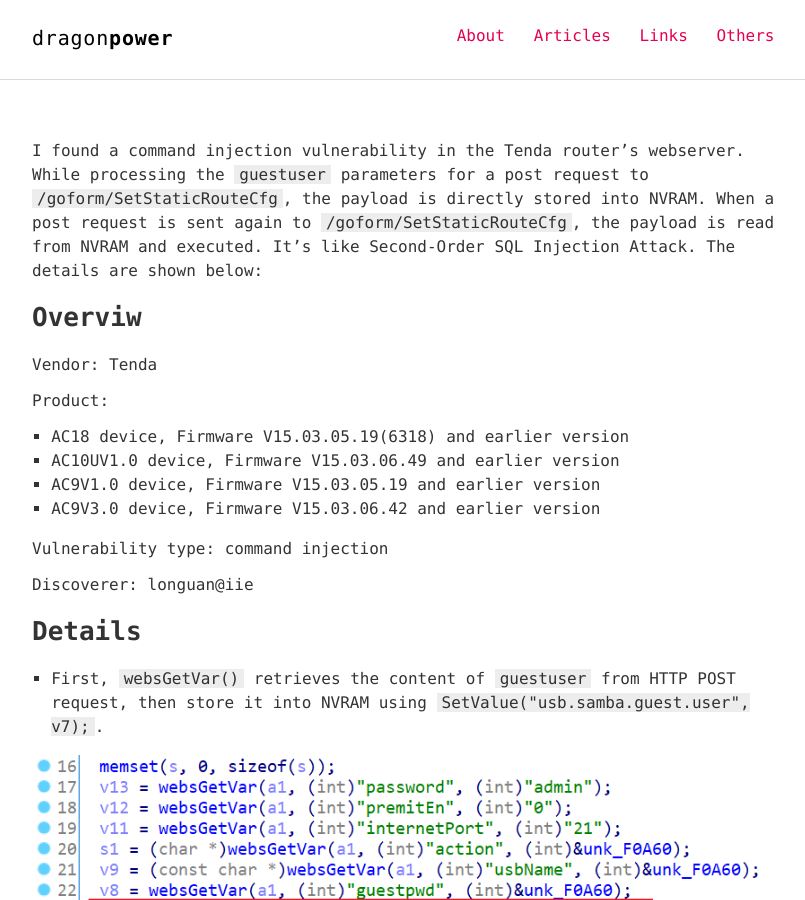
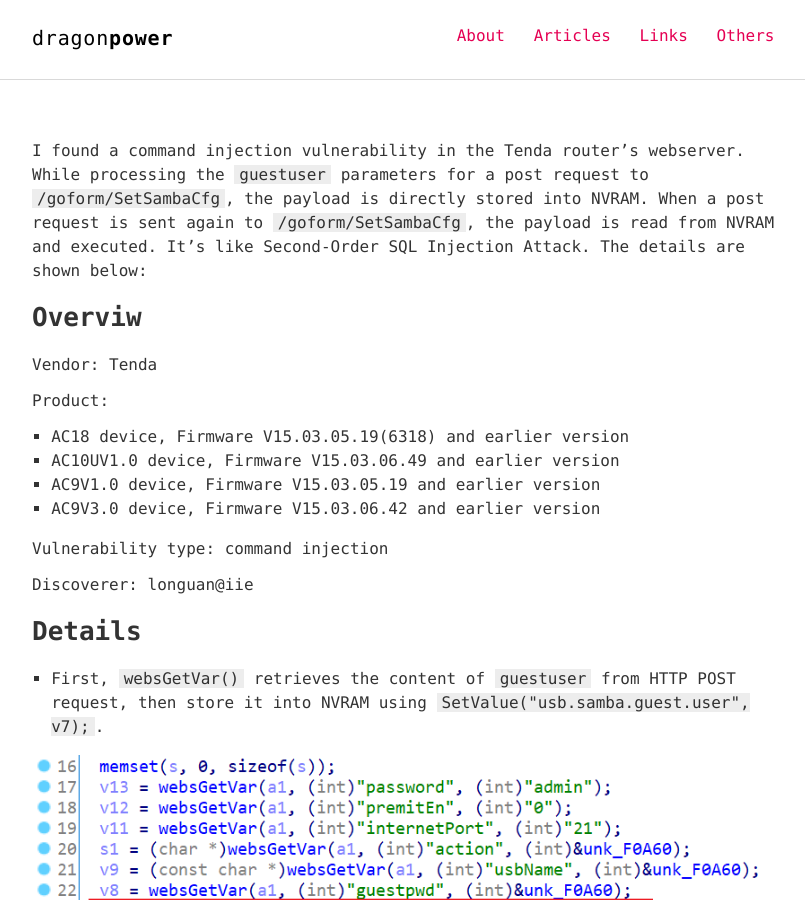
Before and after one commit to longuan/solei1.github.io, a Jekyll site: the page built from vulns/Tenda/command-injection1.md, in a window 1280 px wide and 900 px high. Shown: the whole window, without its empty margins (232-1037 px from the left). Built offline with Jekyll 4.4.1, drawn with Linux system fonts in a browser that asks for light colours; our own code applies the rules of GitHub Pages for plain Markdown files; some of the changed text lies outside the part shown.

Commit message:
fix some typo

```diff
--- a/vulns/Tenda/command-injection1.md
+++ b/vulns/Tenda/command-injection1.md
@@ -1,6 +1,6 @@
 
 
-I found a command injection vulnerability in the Tenda router's webserver. While processing the `guestuser` parameters for a post request to `/goform/SetStaticRouteCfg`, the payload is directly stored into NVRAM. When a post request is sent again to `/goform/SetStaticRouteCfg`, the payload is read from NVRAM and executed. It's like Second-Order SQL Injection Attack. The details are shown below:
+I found a command injection vulnerability in the Tenda router's webserver. While processing the `guestuser` parameters for a post request to `/goform/SetSambaCfg`, the payload is directly stored into NVRAM. When a post request is sent again to `/goform/SetSambaCfg`, the payload is read from NVRAM and executed. It's like Second-Order SQL Injection Attack. The details are shown below:
 
 
 ## Overviw
```
Also changed, not shown: other parts of vulns/Tenda/command-injection1.md (+0 -4 lines).
